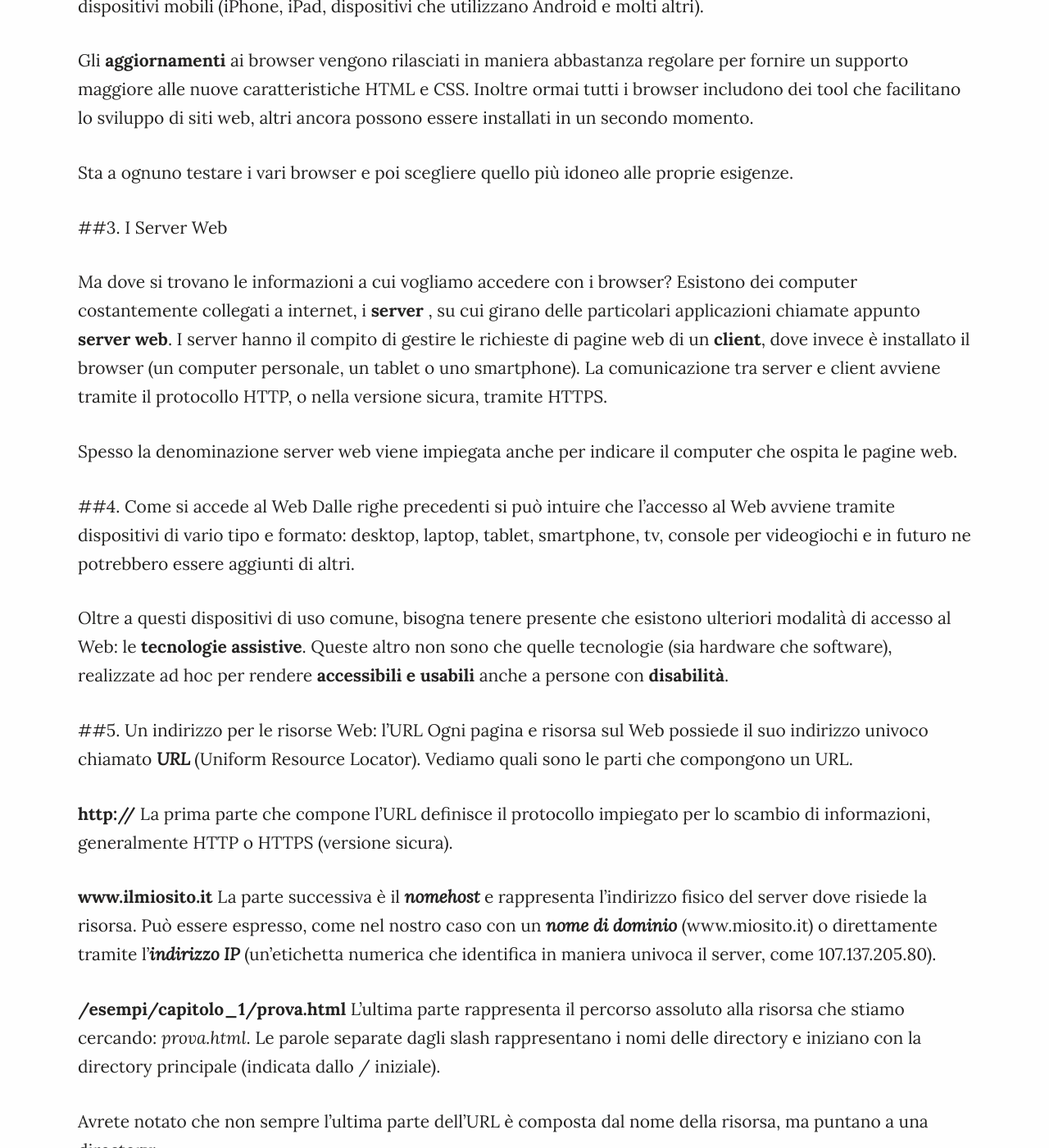
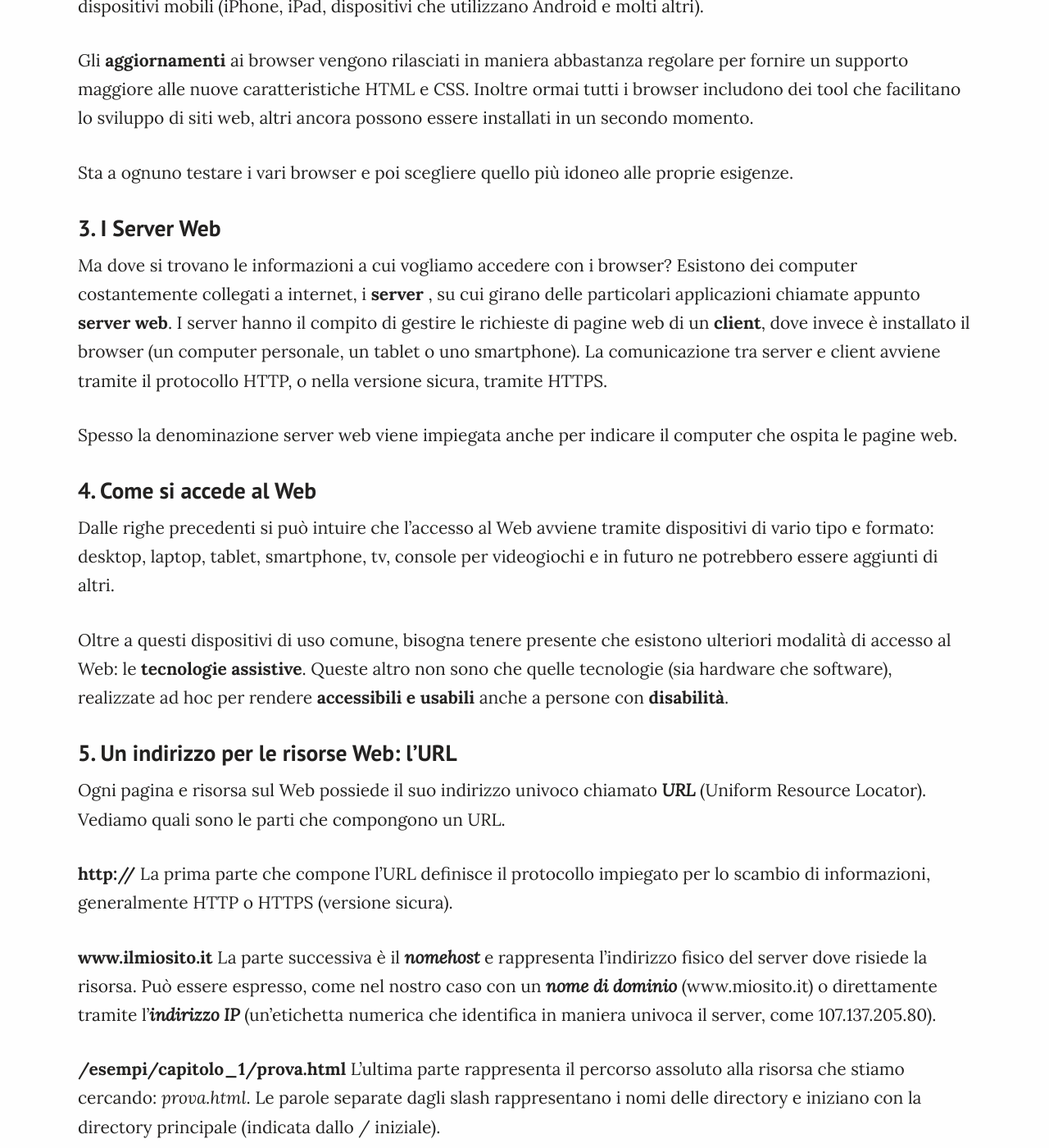
Before and after one commit to gnardell/gnardell.github.io, a Jekyll site: the page built from _posts/2016-05-16-come-funziona-il web.md, in a window 1280 px wide and 1400 px high, scrolled down 1093 px. Shown: the whole window at 82% size. Built offline with Jekyll 4.4.1, drawn with Linux system fonts in a browser that asks for light colours; part of the change alters nothing that is shown; some of the changed text lies outside the part shown.

```diff
--- a/_posts/2016-05-16-come-funziona-il web.md
+++ b/_posts/2016-05-16-come-funziona-il web.md
@@ -16,6 +16,7 @@ Le modalità impiegate per questo scambio sono di vario tipo: email, trasferimen
 Il <dfn>**World Wide Web**</dfn> (abbreviato semplicemente con Web), è uno dei servizi che utilizzano internet per lo scambio di informazioni. La sua caratteristica principale consiste nella possibilità di usufruire di **contenuti**, collegati tra loro attraverso **collegamenti ipertestuali**, comunemente chiamati <dfn>**link**</dfn>. Il protocollo impiegato è l'<abbr>**HTTP**</abbr> (HyperText Transfer Protocol).
 
 ## 2. Qualche parola sui Browser
+
 Per poter accedere al Web vengono impiegati dei software chiamati <dfn>**web browser**</dfn> o più semplicemente **browser**. Alcuni di questi vengono forniti direttamente con il sistema operativo impiegato dal computer: Internet Explorer è il browser per i sistemi operativi Windows e Safari per OS X. Altri invece possono essere installati in un secondo momento, come Chrome, Firefox, Opera e altri meno diffusi.
 Di questi esistono poi le versioni per i dispositivi mobili (iPhone, iPad, dispositivi che utilizzano Android e molti altri).
 
@@ -24,7 +25,7 @@ Inoltre ormai tutti i browser includono dei tool che facilitano lo sviluppo di s
 
 Sta a ognuno testare i vari browser e poi scegliere quello più idoneo alle proprie esigenze.
 
-##3. I Server Web
+## 3. I Server Web
 
 Ma dove si trovano le informazioni a cui vogliamo accedere con i browser?
 Esistono dei computer costantemente collegati a internet, i **server** , su cui girano delle particolari applicazioni chiamate appunto **server web**. I server hanno il compito di gestire le richieste di pagine web di un **client**, dove invece è installato il browser (un computer personale, un tablet o uno smartphone). La comunicazione tra server e client avviene tramite il protocollo HTTP, o nella versione sicura, tramite HTTPS.
@@ -32,12 +33,14 @@ Esistono dei computer costantemente collegati a internet, i **server** , su cui
 Spesso la denominazione server web viene impiegata anche per indicare il computer che ospita le pagine web.
 
 
-##4. Come si accede al Web
+## 4. Come si accede al Web
+
 Dalle righe precedenti si può intuire che l'accesso al Web avviene tramite dispositivi di vario tipo e formato: desktop, laptop, tablet, smartphone, tv, console per videogiochi e in futuro ne potrebbero essere aggiunti di altri.
 
 Oltre a questi dispositivi di uso comune, bisogna tenere presente che esistono ulteriori modalità di accesso al Web: le **tecnologie assistive**. Queste altro non sono che quelle tecnologie (sia hardware che software), realizzate ad hoc per rendere **accessibili e usabili** anche a persone con **disabilità**.
 
-##5. Un indirizzo per le risorse Web: l'URL
+## 5. Un indirizzo per le risorse Web: l'URL
+
 Ogni pagina e risorsa sul Web possiede il suo indirizzo univoco chiamato <dfn>**URL**</dfn> (Uniform Resource Locator).
 Vediamo quali sono le parti che compongono un URL.
 
@@ -57,7 +60,7 @@ Avrete notato che non sempre l'ultima parte dell'URL è composta dal nome della
 
 Quando il server riceve una richiesta di questo tipo, cerca nella directory il documento di default, solitamente *index.html*. Alcuni server possono anche utilizzare *defalut.htm*. Inoltre se per la realizzazione del documento è stato impiegato un linguaggio di programmazione **server-side**, il documento di default può essere *index.php* oppure *index.asp*.
 
-##Mettiamo tutto insieme.
+## \6. Mettiamo tutto insieme.
 Per concludere vediamo quali sono le fasi tipiche che occorrono prima che il documento web che cerchiamo sia visaulizzato nel nostro browser.
 
 1. La **richiesta** di una pagina web inizia nel momento in cui digitiamo l'URL nel browser o quando clicchiamo su un link. Come abbiamo visto l'URL contiene tutte le informazioni per arrivare a una specifica risorsa che si trova su uno specifico server in Internet.
```
